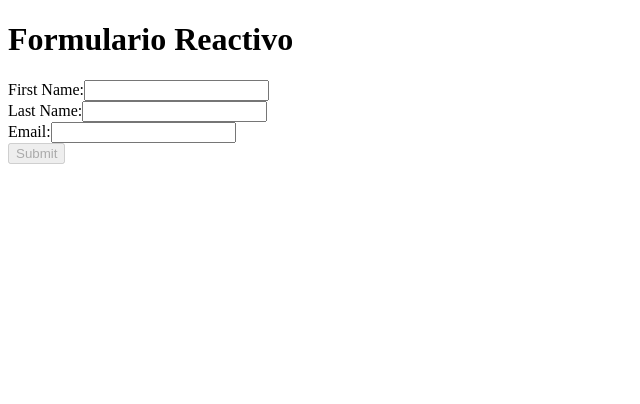
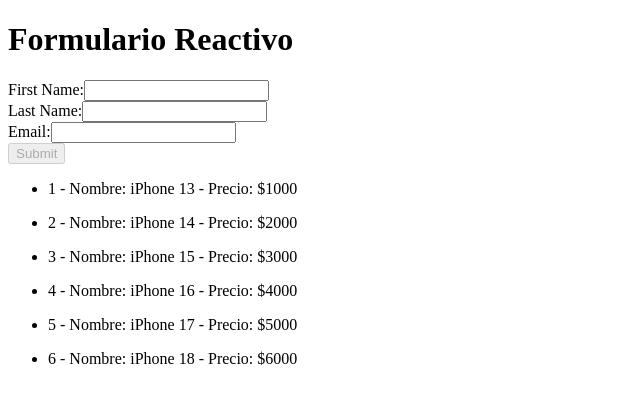
Before and after one commit to rudmer-io/formularios-reactivos-ejemplo, an Angular app: page / in a window 1280 px wide. Shown: the top 404 px of the page, without its empty margins (0-640 px from the left). Built offline with nearby package versions, Linux system fonts and the light colour scheme; no server answers.

Commit message:
Adding HttpClientModule

```diff
--- a/src/app/app.component.html
+++ b/src/app/app.component.html
@@ -28,6 +28,12 @@
         </div>
         <button type="submit" [disabled]="myForm.invalid">Submit</button>
     </form>
+
+    <div>
+        <ul *ngFor="let prod of productos">
+            <li>{{prod.id}} - Nombre: {{ prod.name }} - Precio: ${{ prod.price }} </li>
+        </ul>
+    </div>
 </div>
 
 
--- a/src/app/app.component.ts
+++ b/src/app/app.component.ts
@@ -1,7 +1,8 @@
-import { Component } from '@angular/core';
+import { Component, OnInit } from '@angular/core';
 import { FormBuilder, FormGroup, Validators } from '@angular/forms';
 import { FormsModule, ReactiveFormsModule } from '@angular/forms';
 import { CommonModule } from '@angular/common';
+import { TestServiceService } from './services/test-service.service';
 
 @Component({
   selector: 'app-root',
@@ -10,15 +11,57 @@
   templateUrl: './app.component.html',
   styleUrls: ['./app.component.scss'],
 })
-export class AppComponent {
+export class AppComponent implements OnInit {
   myForm: FormGroup;
 
-  constructor(private formBuilder: FormBuilder) {
+  /*  productos: any[] = []; */
+
+  productos = [
+    {
+      id: 1,
+      name: 'iPhone 13',
+      price: 1000,
+    },
+    {
+      id: 2,
+      name: 'iPhone 14',
+      price: 2000,
+    },
+    {
+      id: 3,
+      name: 'iPhone 15',
+      price: 3000,
+    },
+    {
+      id: 4,
+      name: 'iPhone 16',
+      price: 4000,
+    },
+    {
+      id: 5,
+      name: 'iPhone 17',
+      price: 5000,
+    },
+    {
+      id: 6,
+      name: 'iPhone 18',
+      price: 6000,
+    },
+  ];
+
+  constructor(
+    private formBuilder: FormBuilder,
+    private testService: TestServiceService
+  ) {
     this.myForm = this.formBuilder.group({
       firstName: ['', Validators.required],
       lastName: ['', Validators.required],
       email: ['', [Validators.required, Validators.email]],
     });
+  }
+
+  ngOnInit(): void {
+    this.getFromApi();
   }
 
   onSubmit() {
@@ -29,4 +72,8 @@
       console.log('Formulario inválido');
     }
   }
+
+  getFromApi() {
+    this.testService.getFromApi().subscribe((data) => console.log(data));
+  }
 }
--- a/src/app/app.config.ts
+++ b/src/app/app.config.ts
@@ -1,9 +1,16 @@
-import { ApplicationConfig } from '@angular/core';
+import { ApplicationConfig, importProvidersFrom } from '@angular/core';
 import { provideRouter } from '@angular/router';
+import { TestServiceService } from './services/test-service.service';
+import { HttpClientModule } from '@angular/common/http';
 
 import { routes } from './app.routes';
 import { provideClientHydration } from '@angular/platform-browser';
 
 export const appConfig: ApplicationConfig = {
-  providers: [provideRouter(routes), provideClientHydration()]
+  providers: [
+    provideRouter(routes),
+    TestServiceService,
+    importProvidersFrom(TestServiceService, HttpClientModule),
+    provideClientHydration(),
+  ],
 };
--- /dev/null
+++ b/src/app/services/test-service.service.ts
@@ -0,0 +1,13 @@
+import { Injectable } from '@angular/core';
+import { HttpClient } from '@angular/common/http';
+
+@Injectable({
+  providedIn: 'root',
+})
+export class TestServiceService {
+  constructor(private http: HttpClient) {}
+
+  getFromApi() {
+    return this.http.get('https://jsonplaceholder.typicode.com/todos/1');
+  }
+}
--- a/src/main.ts
+++ b/src/main.ts
@@ -2,5 +2,6 @@
 import { appConfig } from './app/app.config';
 import { AppComponent } from './app/app.component';
 
-bootstrapApplication(AppComponent, appConfig)
-  .catch((err) => console.error(err));
+bootstrapApplication(AppComponent, appConfig).catch((err) =>
+  console.error(err)
+);
```
Also changed, not shown: 1 other file (tests, documents, lock files or other folders).
